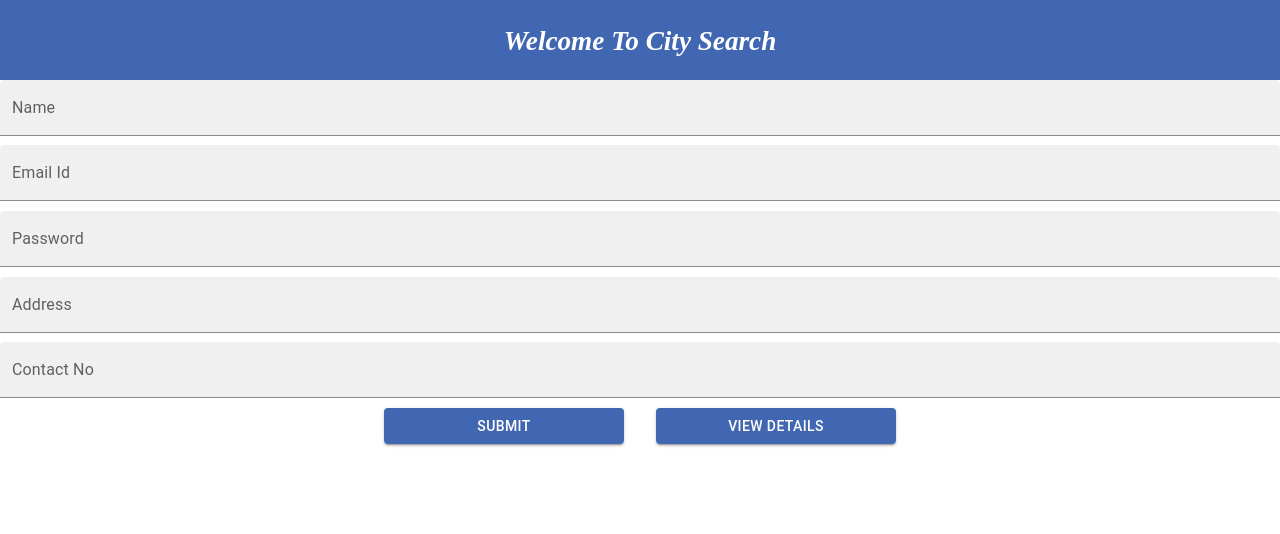
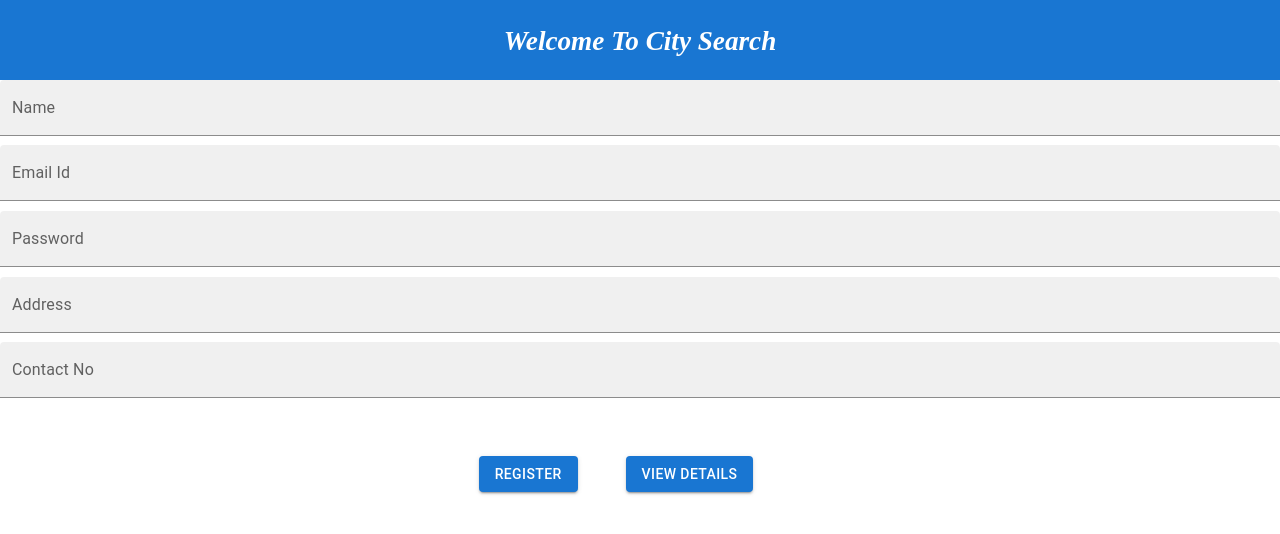
Before and after one commit to Vismaya-Ebin/CitySearch, a React (Create React App) app in the folder my-app/: page /form in a window 1280 px wide. Shown: the top 534 px of the page. Built offline with nearby package versions, Linux system fonts and the light colour scheme.

Commit message:
Add changes

```diff
--- a/my-app/src/components/Buttons.js
+++ /dev/null
@@ -1,109 +0,0 @@
-import React from "react";
-import Button from "@mui/material/Button";
-//useNavigate is used insted of useHistory to push url
-import { useNavigate } from "react-router-dom";
-import { useState } from "react";
-import Snackbar from "@mui/material/Snackbar";
-import MuiAlert from "@mui/material/Alert";
-
-//values passed as props
-const Buttons = ({ data, type, values, getId }) => {
-  const [initialState, updatedState] = useState([]);
-  const [open, setOpen] = useState(false);
-
-  //button style
-  const btnStyle = {
-    backgroundColor: "#4267B2",
-    color: "white",
-    width: "15rem",
-  };
-
-  const handleClose = (event, reason) => {
-    if (reason === "clickaway") {
-      return;
-    }
-
-    setOpen(false);
-
-  };
-  const endpoint = "https://620be96bab956ad80566597e.mockapi.io/city";
-  //navigation for page navigation
-  const navigation = useNavigate();
-  //values recieved as props need to be passed to API by stingify,as it is post method,body, headers need to be passed
-  const saveData = (values) => {
-
-    fetch(endpoint, {
-      method: "POST",
-      body: JSON.stringify(values),
-      headers: { "Content-Type": "application/json" },
-    })
-      .then((data) => {
-        setOpen(true);
-      })
-      .catch((err) => {
-
-        setOpen(false)
-
-      });
-  };
-
-  const updateData = (values) => {
-    const copyOfInitialData = [...initialState];
-    copyOfInitialData[getId] = values;
-    console.log("Values from Edit Field", copyOfInitialData[getId]);
-  };
-  //on clicking view button we have to showDetails so we will call getApi
-  const navigateToView = () => {
-    fetch(endpoint, { method: "GET" })
-      .then((response) => response.json())
-      .then((empDetails) => {
-        console.log("UPDATED DETAILS", empDetails);
-        updatedState(empDetails);
-      })
-      .then(() => {
-        navigation("/view");
-      });
-  };
-
-
-  //on clicking on registerData on UI this function will be called
-  const registerData = () => {
-    //it will call saveData()
-    saveData(values);
-  };
-
-  const handleClick = (e) => {
-    console.log("12", e);
-    // if the clicked btn innerText is VIEW DETAILS  navigateToView() is called which pushes the url /view
-    if (e.target.innerText === "VIEW DETAILS") navigateToView();
-    // if the clicked btn innerText is GO BACK  goBack() is called which pushes the url /form*
-
-    if (e.target.innerText === "SUBMIT") registerData();
-    if (e.target.innerText === "SAVE") updateData();
-  };
-
-  return (
-    <div>
-      <Button
-        style={btnStyle}
-        variant="contained"
-        type={type}
-        onClick={handleClick}
-      >
-        {type}
-      </Button>
-      <div></div>
-      <Snackbar open={open} autoHideDuration={6000} onClose={handleClose}>
-        <Alert onClose={handleClose} severity="success" sx={{ width: "100%" }}>
-          Data saved successfully
-        </Alert>
-      </Snackbar>
-
-    </div>
-  );
-};
-const Alert = React.forwardRef(function Alert(props, ref) {
-  return <MuiAlert elevation={6} ref={ref} variant="filled" {...props} />;
-});
-
-export default Buttons;
--- a/my-app/src/components/Card.js
+++ b/my-app/src/components/Card.js
@@ -2,7 +2,7 @@ import React from "react";
 import Paper from '@mui/material/Paper';
 import Button from "@mui/material/Button";
 import "../App.css";
-import { useState, useEffect } from "react";
+import { useState, useEffect, useContext,  createContext } from "react";
 import { useNavigate } from "react-router-dom";
 
 export default function Card() {
@@ -72,7 +72,7 @@ export default function Card() {
 
     <div style={displayFlex}>
      {initialState.map((data,index)=>(
-     <div style={container}><Paper style={paperStyle} elevation={32} key={index}>
+     <div style={container}  key={index}><Paper style={paperStyle}>
        <h4> <i>{data.id}</i></h4>
        <h4><span>Name     :{data.name}</span></h4>
        <h4><span>Password :{data.password}</span></h4>
--- a/my-app/src/components/EditForm.js
+++ b/my-app/src/components/EditForm.js
@@ -1,10 +1,9 @@
 import React from "react";
-import Buttons from "./Buttons";
 import TextField from "@mui/material/TextField";
 import { useFormik } from "formik";
 import { useParams } from "react-router-dom";
 import { useState, useEffect } from "react";
-
+import Button from "@mui/material/Button";
 import * as yup from "yup";
 
 export const formValidationSchema = yup.object({
@@ -49,7 +48,11 @@ export default function EditForm() {
     fontFamily: "Times New Roman",
   };
   const { id } = useParams();
-  const [user, setUser] = useState({});
+  const [user, setUser] = useState({name: "",
+  email: "",
+  password: "",
+  Address: "",
+  contact: ""});
 
   const updateDetails = () => {
     const endpoint = "https://620be96bab956ad80566597e.mockapi.io/city";
@@ -57,7 +60,7 @@ export default function EditForm() {
       .then((response) => response.json())
       .then((data) => {
         console.log("@@@@UPDATE DETAILS@@@@@", data);
-        setUser(data);
+        setUser({name:data.name,email:data.email,password:data.password,Address:data.Address,contact:data.contact});
       });
   };
 
@@ -66,20 +69,23 @@ export default function EditForm() {
 
   //write a useFormik({}) with initial values with a submit function which will be called on clicking submit()
   //We will pass initialValue & onSubmit to useFormik hook
-  const { handleSubmit, values, handleChange, handleBlur, touched, errors } =
+  const { handleSubmit, values, handleChange, handleBlur, touched, errors ,isValid,dirty} =
     useFormik({
       initialValues: {
-        name: "",
-        email: "",
-        password: "",
-        Address: "",
-        contact: "",
+        name: user.name,
+        email: user.email,
+        password: user.password,
+        Address: user.Address,
+        contact: user.contact,
       },
+      enableReinitialize: true,
       validationSchema: formValidationSchema,
       onSubmit: (values) => {
         console.log(" onSubmitVALUES", values);
       },
     });
+
+    console.log("values in edit",values);
 
   return (
     <main>
@@ -102,6 +108,7 @@ export default function EditForm() {
           variant="filled"
           fullWidth
           value={user.name}
+
           error={errors.name && touched.name}
           helperText={errors.name && touched.name ? errors.name : ""}
           onChange={handleChange}
@@ -167,8 +174,16 @@ export default function EditForm() {
           fullWidth
         />
         <div style={btnStyle}>
-          <Buttons type="SAVE" data="SAVE" values={values} getId={id} />
-          <Buttons type="View Details" data="View Details" />
+
+        <Button
+          color="primary"
+            variant="contained"
+            type="submit"
+            disabled={!(isValid || dirty)}
+          >
+            Save
+          </Button>
+
 
         </div>
       </form>
--- a/my-app/src/components/Form.js
+++ b/my-app/src/components/Form.js
@@ -1,7 +1,10 @@
 import React from "react";
-import Buttons from "./Buttons";
+
+import { useNavigate } from "react-router-dom";
 import TextField from "@mui/material/TextField";
 import { useFormik } from "formik";
+import Button from "@mui/material/Button";
+import { useState } from "react";
 
 import * as yup from "yup";
 
@@ -14,13 +17,11 @@ export const formValidationSchema = yup.object({
     .required("Required")
     .min(5, "Minimum 5 character needed"),
 
-  contact: yup
-    .number()
-    .required("Required")
-    .max(10, "Only 10 digits allowed"),
+  contact: yup.number().required("Required"),
 });
 
 export default function Form() {
+  const navigation = useNavigate();
   const container = {
     display: "flex",
     flexDirection: "column",
@@ -32,28 +33,60 @@ export default function Form() {
     margin: "0px",
   };
 
-  const btnStyle = {
-    display: "flex",
+  const btnDiv = {
+    display: "flex !important",
     flexDirection: "row",
     flexWrap: "wrap",
-    gap: "2rem",
     justifyContent: "center",
     alignItems: "center",
+  };
+  const btnStyle = {
+
+    margin: "3rem",
   };
   const headerStyle = {
     display: "flex",
     flexDirection: "column",
     justifyContent: "center",
     alignItems: "center",
-    backgroundColor: "#4267B2",
+    backgroundColor: "#1976d2",
     color: "white",
     fontFamily: "Times New Roman",
   };
+  const endpoint = "https://620be96bab956ad80566597e.mockapi.io/city";
+  const [initialState, updatedState] = useState([]);
+  const saveData = (values) => {
+    fetch(endpoint, {
+      method: "POST",
+      body: JSON.stringify(values),
+      headers: { "Content-Type": "application/json" },
+    });
+  };
 
+  const navigateToView = () => {
+    fetch(endpoint, { method: "GET" })
+      .then((response) => response.json())
+      .then((empDetails) => {
+        console.log("UPDATED DETAILS", empDetails);
+        updatedState(empDetails);
+      })
+      .then(() => {
+        navigation("/view");
+      });
+  };
   //write a useFormik({}) with initial values with a submit function which will be called on clicking submit()
   //We will pass initialValue & onSubmit to useFormik hook
-  const { handleSubmit, values, handleChange, handleBlur, touched, errors } =
-    useFormik({
+
+  const {
+    handleSubmit,
+    values,
+    handleChange,
+    handleBlur,
+    touched,
+    errors,
+    dirty,
+    isValid,
+  } = useFormik({
     initialValues: {
       name: "",
       email: "",
@@ -64,6 +97,7 @@ export default function Form() {
     validationSchema: formValidationSchema,
     onSubmit: (values) => {
       console.log("VALUES", values);
+      saveData(values);
     },
   });
   return (
@@ -115,7 +149,9 @@ export default function Form() {
           name="password"
           value={values.password}
           error={errors.password && touched.password}
-          helperText={errors.password && touched.password ? errors.password : ""}
+          helperText={
+            errors.password && touched.password ? errors.password : ""
+          }
           fullWidth
         />
         <TextField
@@ -144,14 +180,22 @@ export default function Form() {
           name="contact"
           value={values.contact}
           error={errors.contact && touched.contact}
-
           helperText={errors.contact && touched.contact ? errors.contact : ""}
           fullWidth
         />
-        <div style={btnStyle}>
-          <Buttons type="submit" data="Register" values={values}/>
-          <Buttons  type="View Details" data="View Details" />
-          {/* <Buttons data="Clear Form" values={values} /> */}
+        <div style={btnDiv}>
+          <Button
+          color="primary"
+            variant="contained"
+            type="submit"
+            disabled={!(isValid || dirty)}
+          >
+            Register
+          </Button>
+
+          <Button color="primary" variant="contained"  style={btnStyle} onClick={navigateToView}>
+            View Details
+          </Button>
         </div>
       </form>
     </main>
--- a/my-app/src/components/View.js
+++ b/my-app/src/components/View.js
@@ -1,8 +1,6 @@
 import React from "react";
-import Buttons from "./Buttons";
 import Card from "./Card";
 import Fab from '@mui/material/Fab';
-import AddIcon from '@mui/icons-material/Add';
 import ArrowBackIcon from '@mui/icons-material/ArrowBack';
 import { useNavigate } from "react-router-dom";
 
```
Lines whose indentation alone changed are shown as unchanged.
